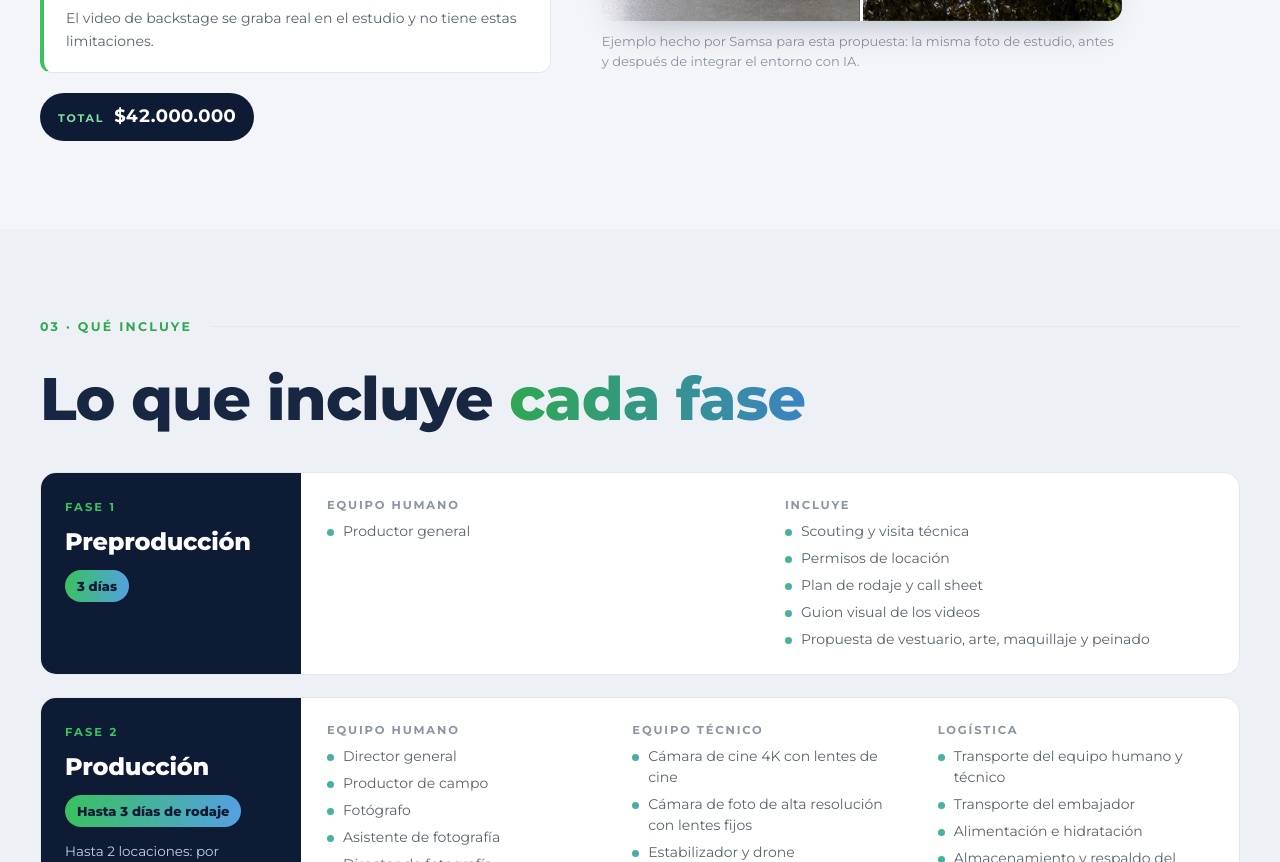
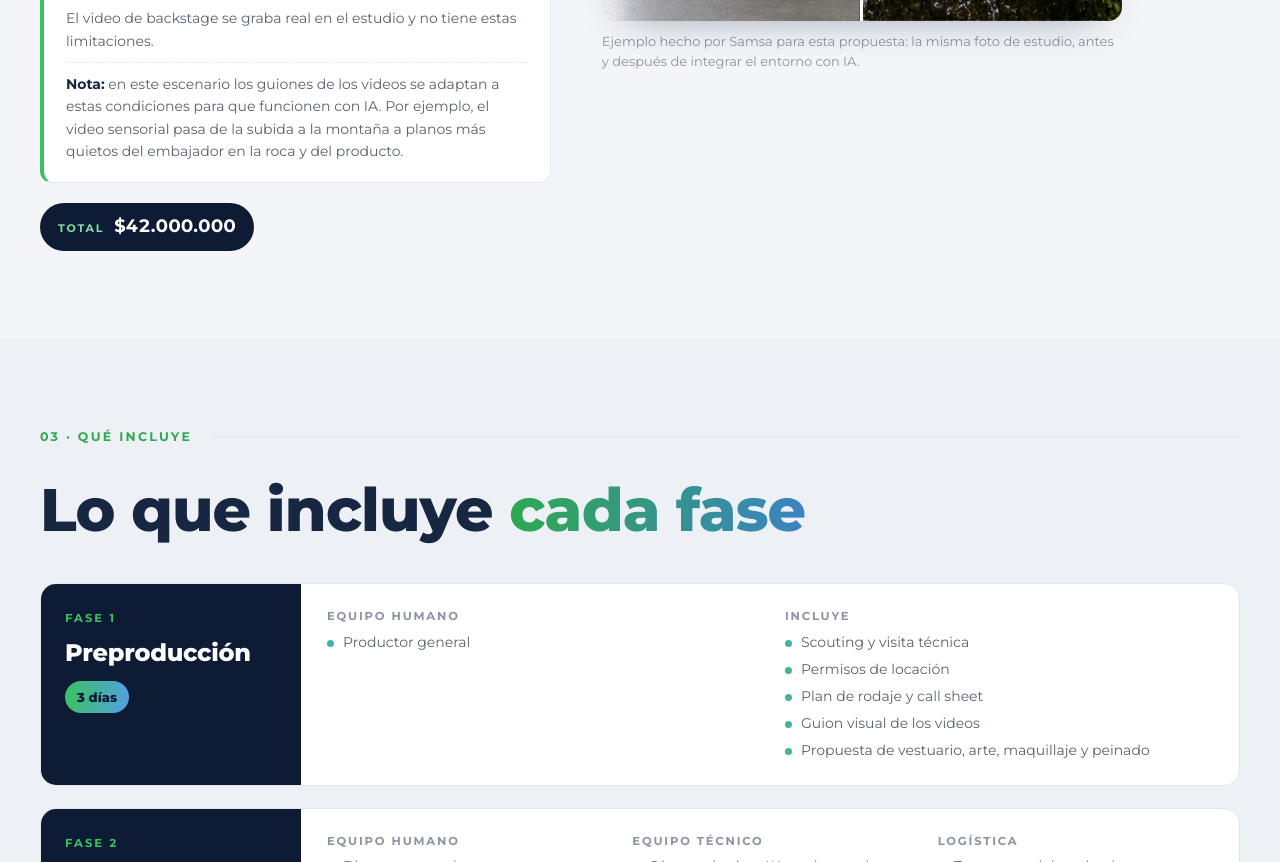
Before and after one commit to anasamsa/propuesta-natura-kaiak-2027, a plain HTML site: page index.html in a window 1280 px wide. Shown: the part 4697-5559 px from the top of the page. Drawn offline with Linux system fonts and the light colour scheme.

Commit message:
Nota: guiones adaptados en escenario IA
Co-Authored-By: Claude Opus 5.5 <noreply@anthropic.com>

```diff
--- a/index.html
+++ b/index.html
@@ -241,6 +241,7 @@ tfoot td{border-bottom:0;font-weight:800;background:var(--tint)}
 .limits{margin-top:20px;padding:20px 22px;background:#fff;border:1px solid var(--line);border-left:4px solid var(--green-br);border-radius:12px;display:grid;gap:10px;max-width:56ch}
 .limits p{font-size:14px;color:var(--muted);line-height:1.6}
 .limits p b{color:var(--ink)}
+.limits .note{padding-top:10px;border-top:1px dashed var(--line)}
 .limits .dots{margin-top:0}
 .ba-cap{font-size:13px;color:var(--label);margin-top:10px;max-width:520px}
 /* desglose */
@@ -406,6 +407,7 @@ tfoot td{border-bottom:0;font-weight:800;background:var(--tint)}
             <li>Planos cortos, de pocos segundos.</li>
           </ul>
           <p>El video de backstage se graba real en el estudio y no tiene estas limitaciones.</p>
+          <p class="note"><b>Nota:</b> en este escenario los guiones de los videos se adaptan a estas condiciones para que funcionen con IA. Por ejemplo, el video sensorial pasa de la subida a la montaña a planos más quietos del embajador en la roca y del producto.</p>
         </div>
         <span class="scen__price"><span>Total</span><b class="num">$42.000.000</b></span>
       </div>
```
